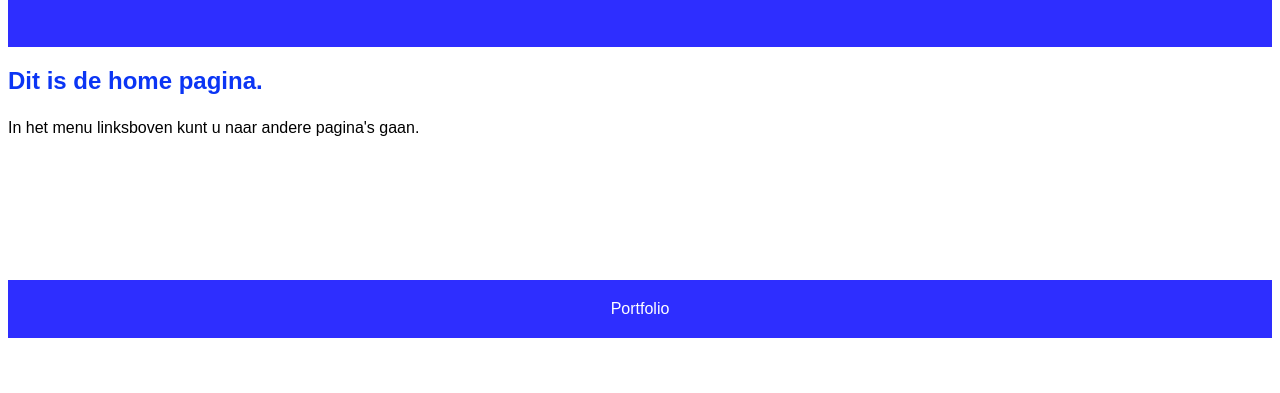
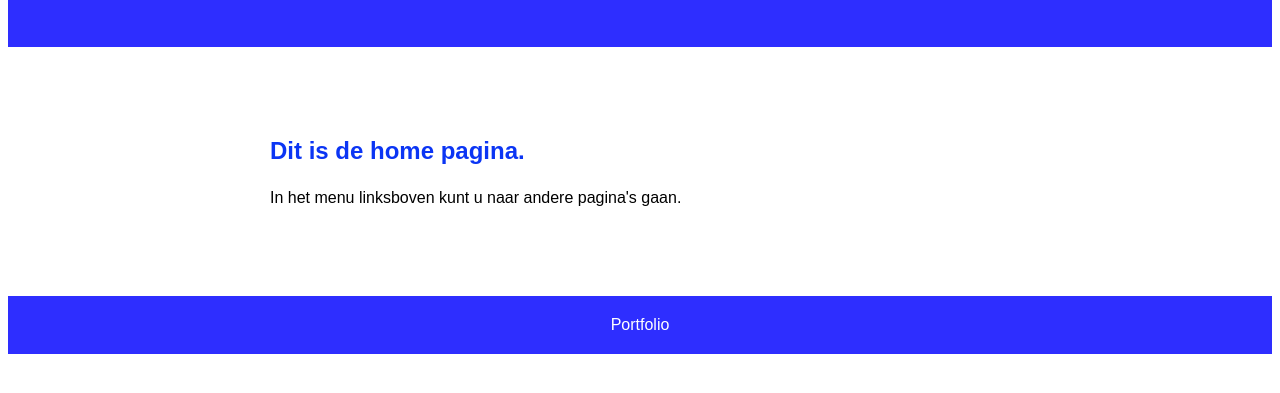
Before and after one commit to 2607WL/mijn-portfolio, a plain HTML site: page index.html in a window 1280 px wide. Shown: the part 107-500 px from the top of the page. Drawn offline with Linux system fonts and the light colour scheme.

Commit message:
index.html aangepast

```diff
--- a/index.html
+++ b/index.html
@@ -3,7 +3,9 @@
     <head>
         <link rel="stylesheet" href="Css-bestand/style.css">
         <meta name="viewport" content="width=device-width, initial-scale=1.0">
-         <title>"Portfolio W L</title>
+        <title>"Portfolio W L</title>
+    </head>
+    <body>
         <header>
             <nav>
                 <a href="index.html">Home</a>
@@ -12,16 +14,11 @@
             </nav>
             <h2 id="WebTitle">Portfolio Ward</h2>
         </header>
-
-    </head>
-    <meta charset="UTF-8">
-    <body>
-        <section id="Home">
-            <h1 class="Highlight">Dit is de home pagina.</h1>
-            <p>In het menu linksboven kunt u naar andere pagina's gaan.</p>
-        </section>
-       <main>
-
+        <main>
+            <section id="Home">
+                <h1 class="Highlight">Dit is de home pagina.</h1>
+                <p>In het menu linksboven kunt u naar andere pagina's gaan.</p>
+            </section>
        </main>
     </body>
 
```
